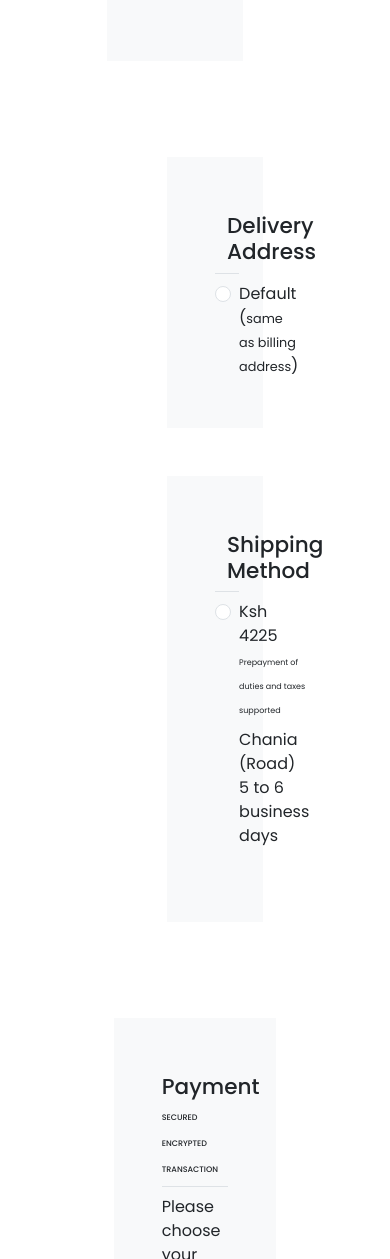
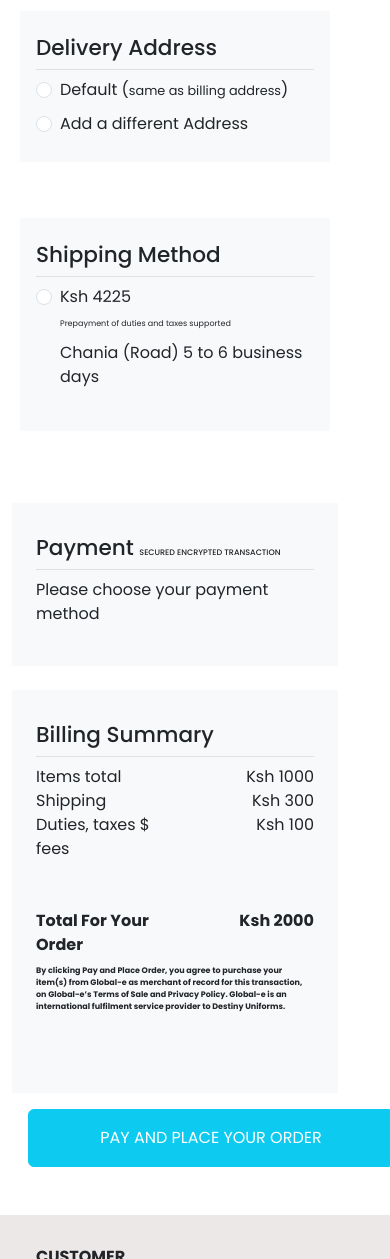
Before and after one commit to therapist18/winniedestiny, a plain HTML site: page guestcheckout.html in a window 390 px wide. Shown: the part 741-2000 px from the top of the page. Drawn offline with nearby package versions, Linux system fonts and the light colour scheme.

Commit message:
Update guestcheckout.html

```diff
--- a/guestcheckout.html
+++ b/guestcheckout.html
@@ -895,21 +895,24 @@
     </div>
 
   <section class="container-lg">
-    <div class="row justify-content-around">
-      <div class="col-5 m-5 bg-body-tertiary p-5">
+    <div class="row justify-content-around ">
+      <div class="col-md-5 my-5 p-2 p-md-0">
+        <div class="bg-body-tertiary p-3 p-md-5">
           <h4 class="border-bottom py-2">Billing Info</h4>
           <form action="">
-          <input class="form-control form-control-sm p-3 my-3" type="text" placeholder="First Name" aria-label=".form-control-sm example">
-          <input class="form-control form-control-sm p-3 my-3" type="text" placeholder="Last Name" aria-label=".form-control-sm example">
-          <input class="form-control form-control-sm p-3 my-3" type="text" placeholder="Email" aria-label=".form-control-sm example">
-          <input class="form-control form-control-sm p-3 my-3" type="text" placeholder="Phone no." aria-label=".form-control-sm example">
-          <input class="form-control form-control-sm p-3 my-3" type="text" placeholder="Address" aria-label=".form-control-sm example">
+            <input class="form-control form-control-sm p-2 p-sm-3 my-3" type="text" placeholder="First Name" aria-label=".form-control-sm example">
+            <input class="form-control form-control-sm p-2 p-sm-3 my-3" type="text" placeholder="Last Name" aria-label=".form-control-sm example">
+            <input class="form-control form-control-sm p-2 p-sm-3 my-3" type="text" placeholder="Email" aria-label=".form-control-sm example">
+            <input class="form-control form-control-sm p-2 p-sm-3 my-3" type="text" placeholder="Phone no." aria-label=".form-control-sm example">
+            <input class="form-control form-control-sm p-2 p-sm-3 my-3" type="text" placeholder="Address" aria-label=".form-control-sm example">
 
           </form>
         </div>
+      </div>
 
-      <div class="col-5">
-        <div class="row m-5 bg-body-tertiary p-5">
+      <div class="col-md-5 my-5">
+          <div class="row p-2 p-md-0">
+            <div class="bg-body-tertiary p-3 p-md-5">
           <h4 class="py-2 border-bottom">Delivery Address</h4>
           <div class="form-check">
             <input class="form-check-input" type="radio" name="flexRadioDefault" id="flexRadioDefault1">
@@ -917,13 +920,21 @@
               Default (<small>same as billing address</small>)
             </label>
           </div>
+
+          <div class="form-check py-2">
+            <input class="form-check-input" type="radio" name="flexRadioDefault" id="flexRadioDefault2">
+            <label class="form-check-label" for="flexRadioDefault2">
+              Add a different Address
+            </label>
           </div>
-
-        <div class="row m-5 bg-body-tertiary p-5">
+            </div>
+          </div>
+          <div class="row px-2 pt-5 px-md-0">
+            <div class="bg-body-tertiary p-3 p-md-5">
               <h4 class="py-2 border-bottom">Shipping Method</h4>
               <div class="form-check">
-            <input class="form-check-input" type="radio" name="flexRadioDefault" id="flexRadioDefault1">
-            <label class="form-check-label" for="flexRadioDefault1">
+                <input class="form-check-input" type="radio" name="flexRadioDefault" id="flexRadioDefault3">
+                <label class="form-check-label" for="flexRadioDefault3">
                   Ksh 4225 <br><small style="font-size: 8px;">Prepayment of duties and taxes supported</small><br>
                 <p class="py-2"> Chania (Road) 5 to 6 business days </p>
                 </label>
@@ -931,36 +942,41 @@
             </div>
           </div>
       </div>
+    </div>
 
-    <div class="row justify-content-around">
-      <div class="col-5 m-5 bg-body-tertiary p-5">
+    <div class="row justify-content-around row2" >
+      <div class="col-md-5 mt-md-5 bg-body-tertiary p-4 p-md-5 mt-4">
         <h4 class="border-bottom py-2">Payment <small style="font-size: 8px;">SECURED ENCRYPTED TRANSACTION</small></h4>
         <p>Please choose your payment method</p>
       </div>
-      <div class="col-5 m-5 bg-body-tertiary p-5">
+
+      <div class="col-md-5 mt-md-5 bg-body-tertiary p-4 p-md-5 mt-4">
         <h4 class="border-bottom py-2">Billing Summary</h4>
 
-        <div class="row">
+        <div class="row d-flex">
           <div class="col">Items total</div>
-          <div class="col">Ksh 1000</div>
+          <div class="col text-end">Ksh 1000</div>
         </div>
-        <div class="row">
+        <div class="row d-flex">
           <div class="col">Shipping</div>
-          <div class="col">Ksh 300</div>
+          <div class="col text-end">Ksh 300</div>
         </div>
-        <div class="row">
+        <div class="row d-flex">
           <div class="col">Duties, taxes $ fees</div>
-          <div class="col">Ksh 100</div>
+          <div class="col text-end">Ksh 100</div>
         </div>
 
-        <div class="row fw-bold py-5">
+        <div class="row d-flex fw-bold py-5">
           <div class="col">Total For Your Order</div>
-          <div class="col">Ksh 2000</div>
+          <div class="col text-end">Ksh 2000</div>
           <small class="py-2" style="font-size: 8px;">By clicking Pay and  Place Order, you agree to purchase your item(s) from Global-e as merchant of record for this transaction, on Global-e’s Terms of Sale and Privacy Policy. Global-e is an international fulfilment service provider to Destiny Uniforms.</small>
 
         </div>
       </div>
     </div>
+
+    <button type="submit" name="submit" value="submit" class="btn btn-info m-3 py-3 text-white" style="width: 100%;">PAY AND PLACE YOUR ORDER</button>
+
   </section>
 
 
```
Lines whose indentation alone changed are shown as unchanged.
